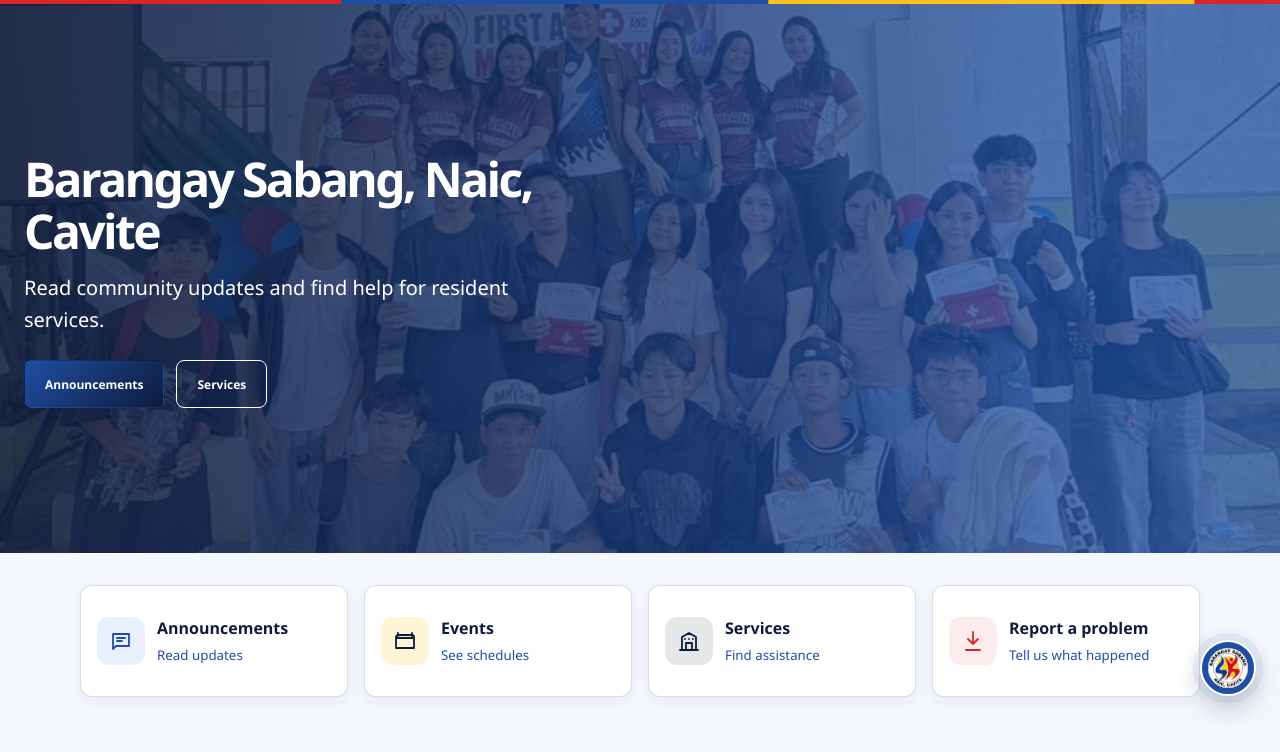
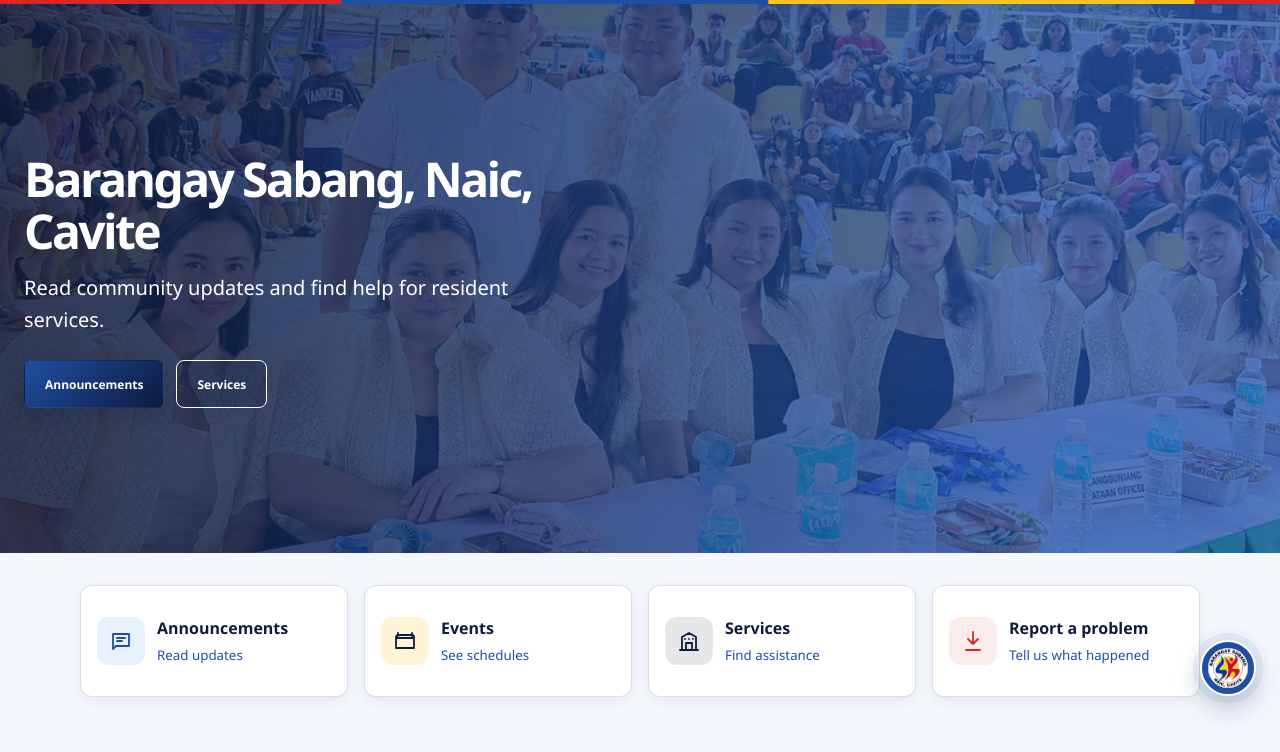
Before and after one commit to niconunez10/barangay-sabang-website, a Flask app: page / in a window 1280 px wide. Shown: the part 80-832 px from the top of the page. Run offline with Flask 3, Linux system fonts and the light colour scheme.

Commit message:
Update header slideshow photos
Co-authored-by: Copilot <223556219+Copilot@users.noreply.github.com>

```diff
--- a/templates/index.html
+++ b/templates/index.html
@@ -35,9 +35,9 @@
   <main>
     <section class="hero" id="home" aria-labelledby="heroTitle">
       <div class="hero-slideshow" aria-label="Barangay Sabang community photos">
-        <img class="hero-photo is-active" src="{{ url_for('static', filename='img/sabang-event-sk.jpg') }}" alt="Barangay Sabang youth attending a community first aid event" fetchpriority="high">
-        <img class="hero-photo" src="{{ url_for('static', filename='img/sabang-sk-community.jpg') }}" alt="Barangay and youth leaders gathered at a community event" loading="lazy" aria-hidden="true">
-        <img class="hero-photo" src="{{ url_for('static', filename='img/sabang-sk-assembly.jpg') }}" alt="Sangguniang Kabataan members at a Barangay Sabang gathering" loading="lazy" aria-hidden="true">
+        <img class="hero-photo is-active" src="{{ url_for('static', filename='img/sk-photo.png') }}" alt="Barangay Sabang youth and community leaders" fetchpriority="high">
+        <img class="hero-photo" src="{{ url_for('static', filename='img/event-sk.png') }}" alt="Barangay Sabang first aid and community event" loading="lazy" aria-hidden="true">
+        <img class="hero-photo" src="{{ url_for('static', filename='img/sk-group.png') }}" alt="Barangay Sabang Sangguniang Kabataan group" loading="lazy" aria-hidden="true">
       </div>
       <div class="hero-overlay"></div>
       <div class="section-wrap hero-inner">
```
Also changed, not shown: static/img/event-sk.png (added), static/img/sk-group.png (added), static/img/sk-photo.png (added).
